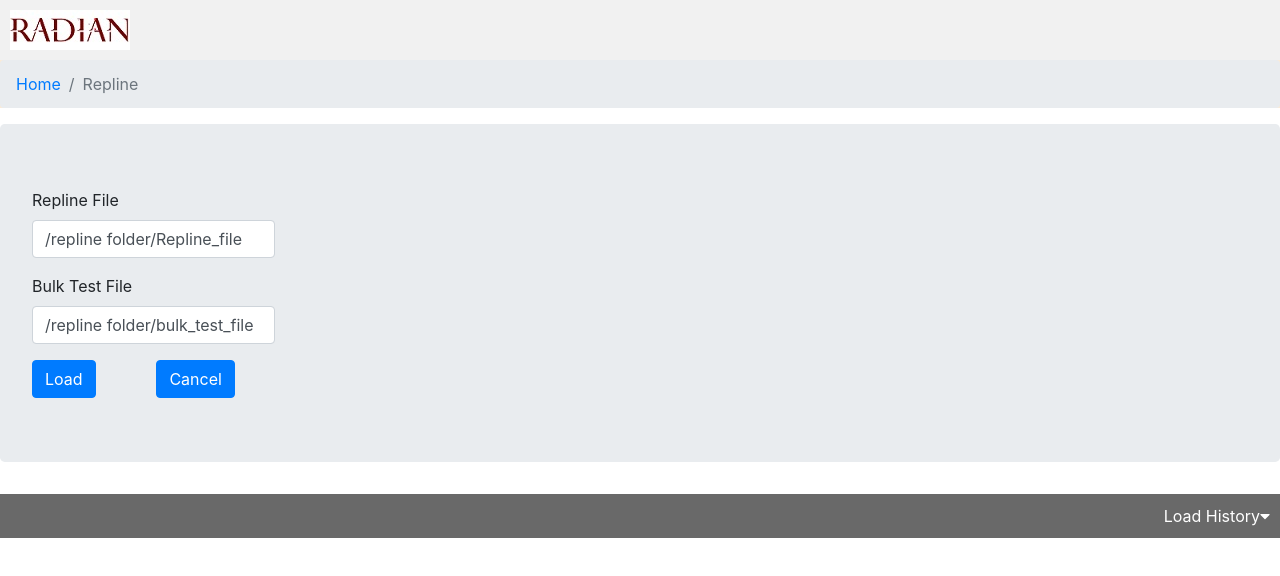
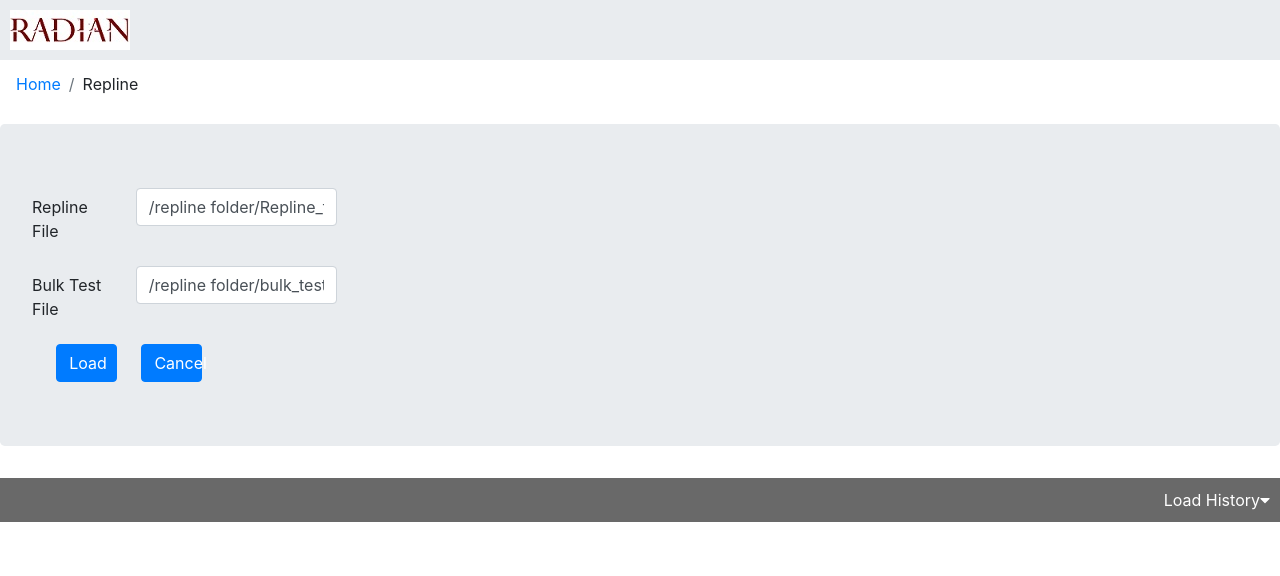
Before and after one commit to NuthanReddyH/radian-app, a React (Create React App) app: page / in a window 1280 px wide. Shown: the top 576 px of the page. Built offline with nearby package versions, Linux system fonts and the light colour scheme.

Commit message:
initial page

```diff
--- a/src/App.js
+++ b/src/App.js
@@ -7,7 +7,7 @@ class App extends Component {
   render() {
     return (
       <Provider store={store}>
-      <Dashboard />
+        <Dashboard />
       </Provider>
     );
   }
--- a/src/Dashboard.css
+++ b/src/Dashboard.css
@@ -21,7 +21,7 @@ body {
 
 .header {
     overflow: hidden;
-    background-color: #f1f1f1;
+    background-color: #e9ecef;
     padding: 10px 10px;
 }
 .caretDown {
--- a/src/Dashboard.js
+++ b/src/Dashboard.js
@@ -1,10 +1,13 @@
 import React, { Component } from 'react';
 import './App.css';
+import { connect } from "react-redux";
+import { withRouter } from "react-router-dom";
 import './Dashboard.css';
 import { FontAwesomeIcon } from '@fortawesome/react-fontawesome';
 import { faCaretDown, faCaretUp } from '@fortawesome/free-solid-svg-icons';
 import radianLogo from './assets/images/radian.jpg'
-//import axios from 'axios';
+import axios from 'axios';
+import { getData } from './actions.js';
 //import caretdown from './assets/images/caretdown.png';
 import HistoryTable from './components/HistoryTable/Historytable';
 import Home from './components/Home/Home';
@@ -12,26 +15,28 @@ import Home from './components/Home/Home';
 
 
 
-class Dashboard extends Component {
+export class Dashboard extends Component {
   constructor(props) {
     super(props);
     this.state = {
-      onShow: false
+      onShow: false,
+      auditData: []
     }
   }
 
   showHistory = () => {
-    // axios.get(`http://10.24.18.62:8081/rvp/bbpdbloader/auditinfo`)
+    // axios.get(`https://jsonplaceholder.typicode.com/todos/1`)
     //   .then(res => {
-    //     console.log(res.data);
+
     //   })
-
+    //this.props.getData();
     this.setState({
       onShow: !this.state.onShow
     })
   }
 
   render() {
+    console.log(this.state);
     return (
       <div>
       <div className="header">
@@ -53,3 +58,15 @@ class Dashboard extends Component {
   }
 }
 export default Dashboard;
+// const mapStateToProps = state => ({
+//   auditData: state.data
+// });
+// const mapDispatchToProps = {
+//   getData
+// };
+// export default withRouter(
+//   connect(
+//     mapStateToProps,
+//     mapDispatchToProps
+//   )(Dashboard)
+// );
--- a/src/actions.js
+++ b/src/actions.js
@@ -1,6 +1,19 @@
+import axios from 'axios';
+
 export const SEND_DATA = "SEND_DATA";
+export const GET_AUDIT_INFO = 'GET_AUDIT_INFO';
 
 export const setData = (typeList) => dispatch => {
     console.log(typeList)
+
     dispatch({ type: SEND_DATA, payload: typeList});
 };
+
+export const getData = () => dispatch => {
+    axios.get(`https://jsonplaceholder.typicode.com/todos/1`)
+      .then(res => {
+        console.log(res.data);
+        dispatch({ type: GET_AUDIT_INFO, payload: res.data});
+      })
+
+}
--- a/src/components/HistoryTable/Historytable.js
+++ b/src/components/HistoryTable/Historytable.js
@@ -4,6 +4,9 @@ import './HistoryTable.css';
 import { data } from '../../mockdata/mock';
 
 class HistoryTable extends Component {
+  constructor(props) {
+    super(props);
+  }
 
   renderTable = () => {
 
--- a/src/components/Home/Home.css
+++ b/src/components/Home/Home.css
@@ -6,8 +6,13 @@
     width: 20% !important;
 }
 .loadButton {
-    margin-right: 5%;
+    margin-right: 2%;
+    margin-left: 2%;
+    width: 5%;
 }
-.breadcrumbStyle {
-    background-color: antiquewhite;
+.cancelButton {
+    width: 5%;
 }
+.breadcrumb {
+    background-color: white !important;
+}
--- a/src/components/Home/Home.js
+++ b/src/components/Home/Home.js
@@ -1,29 +1,44 @@
 import React, { Component } from 'react';
 import './Home.css';
-import { Breadcrumb, BreadcrumbItem, Jumbotron, Button,Form, FormGroup, Label, Input} from 'reactstrap';
+import { Breadcrumb, BreadcrumbItem, Jumbotron, Button,Form, FormGroup, Label, Input, Col} from 'reactstrap';
 
 
 class Home extends Component {
+  constructor(props) {
+    super(props);
+    this.state = {
+        replinePath: '/repline folder/Repline_file',
+        bulkPath: '/repline folder/bulk_test_file'
+    }
+    this.onSubmit = this.onSubmit.bind(this);
+  }
+  onSubmit(e) {
+
+  }
 
   render() {
     return (
       <div>
-          <Breadcrumb className="breadcrumbStyle">
+          <Breadcrumb>
         <BreadcrumbItem><a href="#">Home</a></BreadcrumbItem>
-        <BreadcrumbItem active>Repline</BreadcrumbItem>
+        <BreadcrumbItem >Repline</BreadcrumbItem>
       </Breadcrumb>
 
       <Jumbotron>
-      <Form>
-        <FormGroup>
-          <Label for="repline">Repline File</Label>
-          <Input className="replineInput" type="text" name="repline" id="repline" value="/repline folder/Repline_file" />
+      <Form onSubmit={this.onSubmit}>
+      <FormGroup row>
+          <Label for="replinetext" sm={1}>Repline File</Label>
+          <Col sm={10}>
+            <Input className="replineInput" type="text" name="repline" id="replinetext" defaultValue={this.state.replinePath} />
+          </Col>
         </FormGroup>
-        <FormGroup>
-          <Label for="Bulk">Bulk Test File</Label>
-          <Input className="replineInput" type="text" name="bulk" id="Bulk" value="/repline folder/bulk_test_file" />
+        <FormGroup row>
+          <Label for="bulktext" sm={1}>Bulk Test File</Label>
+          <Col sm={10}>
+            <Input className="replineInput" type="text" name="bulk" id="bulktext" defaultValue={this.state.bulkPath}/>
+          </Col>
         </FormGroup>
-        <Button className="loadButton" color="primary">Load</Button>
+        <Button onClick={this.onSubmit}className="loadButton" color="primary">Load</Button>
         <Button  className="cancelButton" color="primary">Cancel</Button>
         </Form>
 
--- a/src/reducers/reducer.js
+++ b/src/reducers/reducer.js
@@ -1,4 +1,4 @@
-import { SEND_DATA } from '../actions'
+import { SEND_DATA , GET_AUDIT_INFO} from '../actions'
 
 const initialState = {
     data: []
@@ -10,6 +10,11 @@ export default function(state = initialState, action) {
           ...state,
           data: action.payload
         };
+        case GET_AUDIT_INFO:
+        return {
+          ...state,
+          auditData: action.payload
+        };
       default:
         return state;
     }
```
